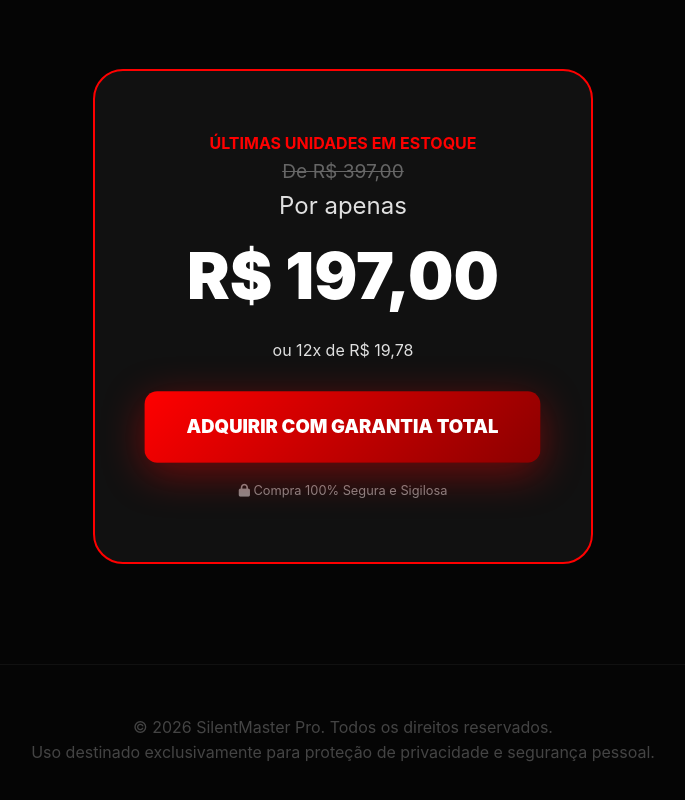
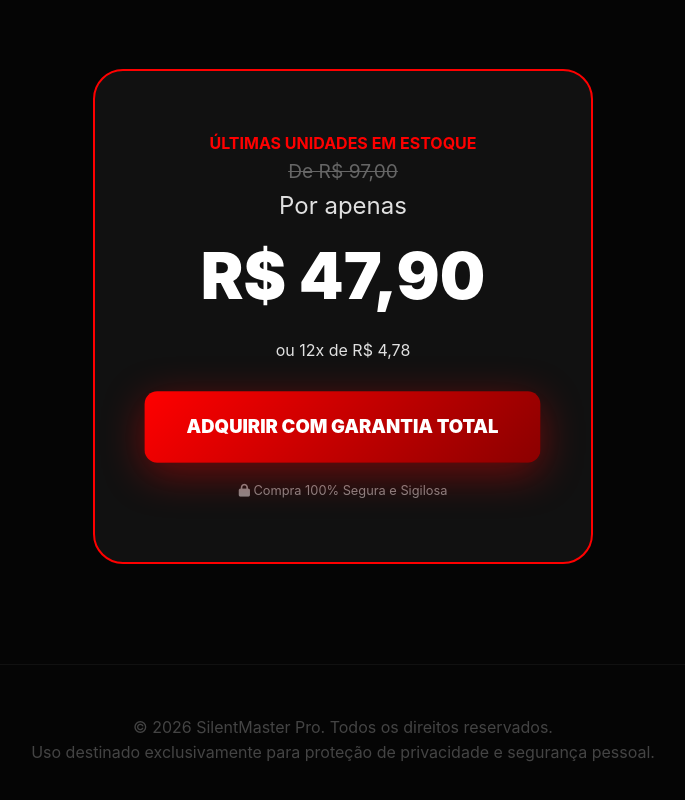
Before and after one commit to entregaonline/blut, a plain HTML site: page index.html in a window 1280 px wide. Shown: the part 1794-2594 px from the top of the page, without its empty margins (297-982 px from the left). Drawn offline with Linux system fonts and the light colour scheme.

Commit message:
Update index.html

```diff
--- a/index.html
+++ b/index.html
@@ -164,11 +164,11 @@
  <section id="comprar">
  <div class="price-box">
  <p style="font-weight: bold; text-transform: uppercase; color: var(--accent);">Últimas unidades em estoque</p>
- <p class="price-old">De R$ 397,00</p>
+ <p class="price-old">De R$ 97,00</p>
  <p style="font-size: 1.5rem; margin-bottom: -10px;">Por apenas</p>
- <p class="price-new">R$ 197,00</p>
- <p style="margin-bottom: 30px;">ou 12x de R$ 19,78</p>
- <a href="https://pay.risepay.com.br/Pay/ce8467532c0847fda54a18541694c280" class="btn-mega" style="padding: 20px 40px; font-size: 1.1rem;">ADQUIRIR COM GARANTIA TOTAL</a>
+ <p class="price-new">R$ 47,90</p>
+ <p style="margin-bottom: 30px;">ou 12x de R$ 4,78</p>
+ <a href="https://pay.risepay.com.br/Pay/5bdbcee9b5a64dacbf373e62d72f1405" class="btn-mega" style="padding: 20px 40px; font-size: 1.1rem;">ADQUIRIR COM GARANTIA TOTAL</a>
  <p style="margin-top: 20px; font-size: 0.8rem; color: #888;"><i class="fas fa-lock"></i> Compra 100% Segura e Sigilosa</p>
  </div>
  </section>
```
